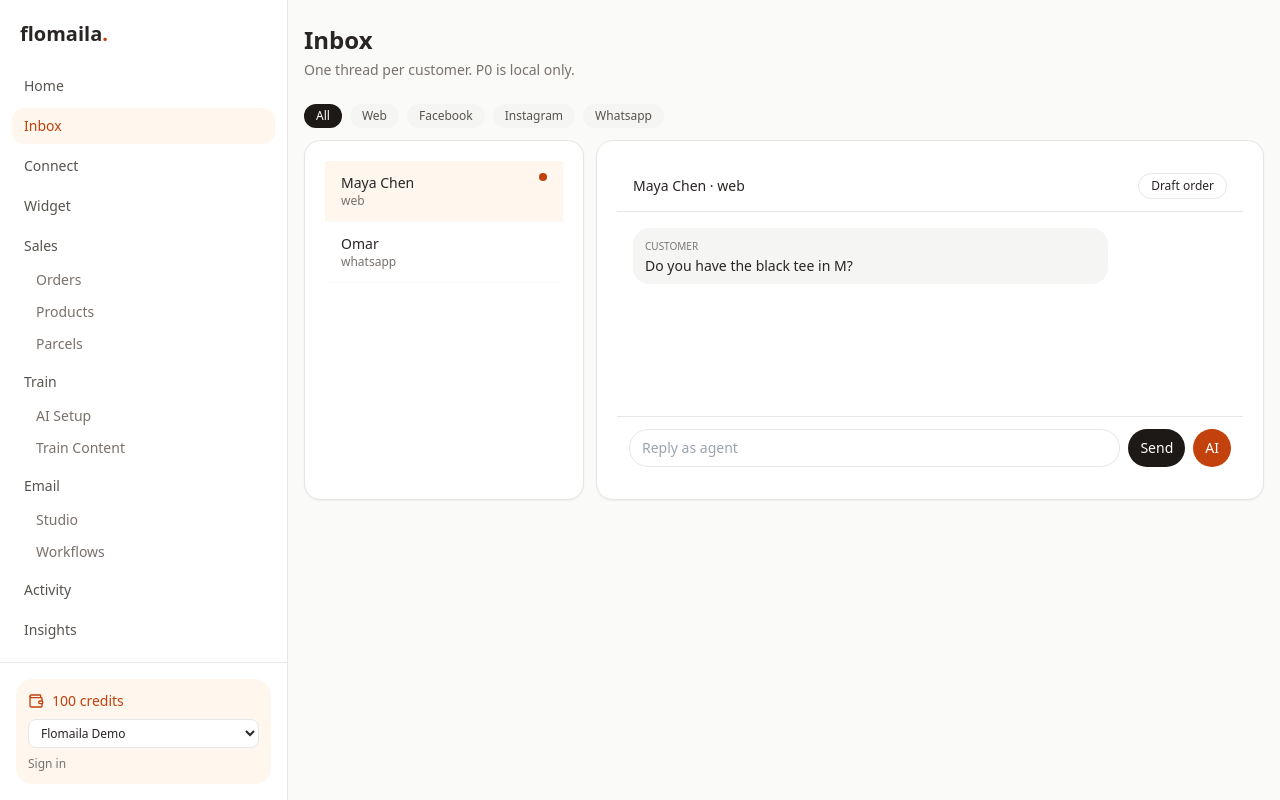
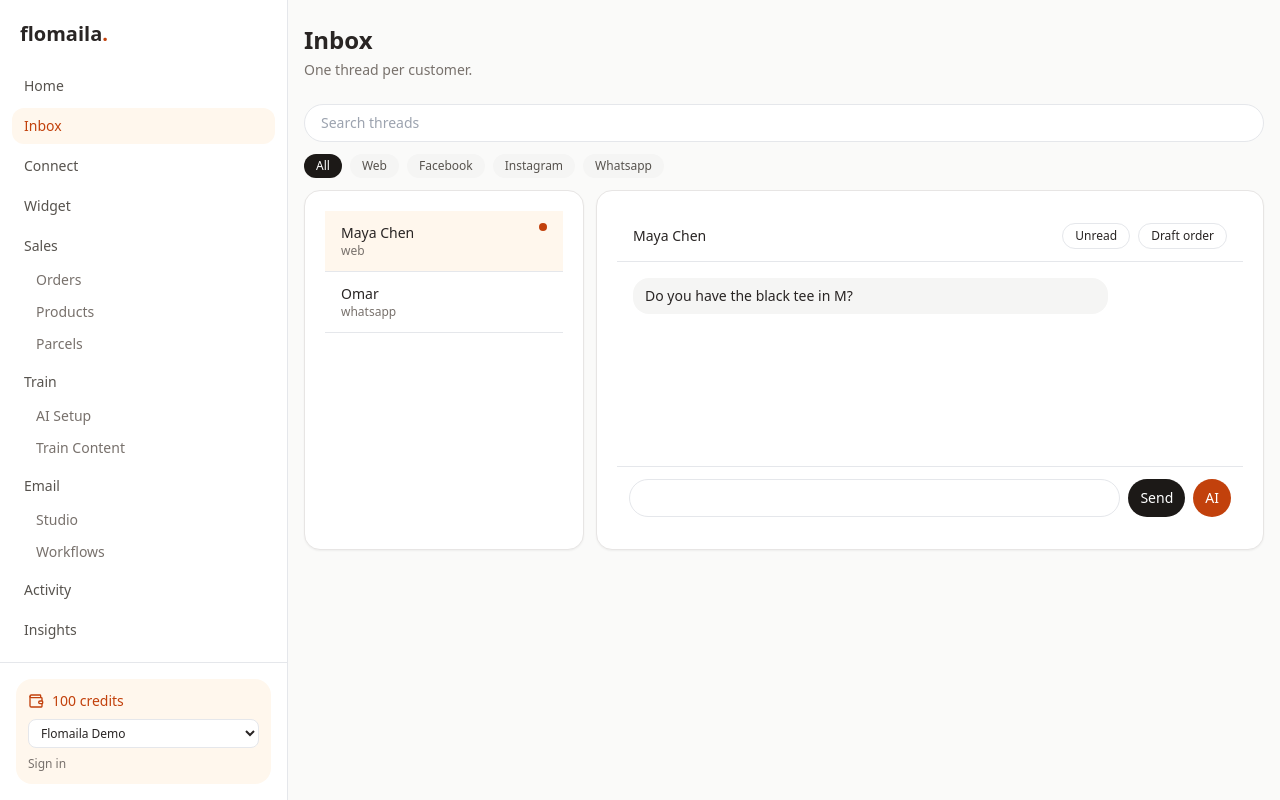
Before and after one commit to hasdit/flomaila-web, a Next.js app: page /inbox in a window 1280 px wide. Built offline with nearby package versions, Linux system fonts and the light colour scheme.

Commit message:
feat(inbox): search box and mark unread

```diff
--- a/app/inbox/page.tsx
+++ b/app/inbox/page.tsx
@@ -3,15 +3,16 @@ import { useEffect, useState } from "react";
 import { Card, PageHeader } from "@/components/app-shell";
 import { loadProducts } from "@/lib/catalog";
 import { draftOrder } from "@/lib/orders";
-import { loadThreads, markRead, replyToThread, type Channel, type Thread } from "@/lib/inbox";
+import { loadThreads, markRead, markUnread, replyToThread, type Channel, type Thread } from "@/lib/inbox";
 const filters: ("all" | Channel)[] = ["all", "web", "facebook", "instagram", "whatsapp"];
 export default function InboxPage() {
   const [threads, setThreads] = useState<Thread[]>([]);
   const [active, setActive] = useState("");
   const [filter, setFilter] = useState<(typeof filters)[number]>("all");
   const [input, setInput] = useState("");
+  const [q, setQ] = useState("");
   useEffect(() => { const list = loadThreads(); setThreads(list); setActive(list[0]?.id || ""); }, []);
-  const visible = threads.filter((t) => filter === "all" || t.channel === filter);
+  const visible = threads.filter((t) => (filter === "all" || t.channel === filter) && (!q.trim() || (t.name + t.channel).toLowerCase().includes(q.toLowerCase())));
   const thread = threads.find((t) => t.id === active);
   async function send(as: "agent" | "ai") {
     const text = input.trim(); if (!thread || !text) return; setInput("");
@@ -23,11 +24,12 @@ export default function InboxPage() {
   }
   return (
     <>
-      <PageHeader title="Inbox" desc="One thread per customer. P0 is local only." />
+      <PageHeader title="Inbox" desc="One thread per customer." />
+      <input value={q} onChange={(e) => setQ(e.target.value)} placeholder="Search threads" className="mb-3 w-full rounded-full border px-4 py-2 text-sm" />
       <div className="mb-3 flex gap-2 overflow-x-auto text-xs">{filters.map((c) => <button key={c} type="button" onClick={() => setFilter(c)} className={`rounded-full px-3 py-1 capitalize ${filter === c ? "bg-stone-900 text-white" : "bg-stone-100 text-stone-600"}`}>{c}</button>)}</div>
       <div className="grid gap-3 lg:grid-cols-[280px_1fr]">
         <Card className="p-0">{visible.map((t) => (
-          <button key={t.id} type="button" onClick={() => { setActive(t.id); setThreads(markRead(t.id)); }} className={`block w-full border-b border-stone-50 px-4 py-3 text-left ${t.id === active ? "bg-brand-tint" : ""}`}>
+          <button key={t.id} type="button" onClick={() => { setActive(t.id); setThreads(markRead(t.id)); }} className={`block w-full border-b px-4 py-3 text-left ${t.id === active ? "bg-brand-tint" : ""}`}>
             <div className="flex justify-between text-sm"><span className="font-medium">{t.name}</span>{t.unread ? <span className="h-2 w-2 rounded-full bg-brand" /> : null}</div>
             <p className="truncate text-xs text-stone-500">{t.channel}</p>
           </button>
@@ -36,18 +38,21 @@ export default function InboxPage() {
           {!thread ? <p className="p-8 text-center text-sm text-stone-500">Pick a thread.</p> : (
             <>
               <div className="flex items-center justify-between border-b px-4 py-3 text-sm font-medium">
-                <span>{thread.name} · {thread.channel}</span>
-                <button type="button" className="rounded-full border px-3 py-1 text-xs" onClick={() => {
-                  const p = loadProducts()[0];
-                  const order = draftOrder({ threadId: thread.id, customer: thread.name, channel: thread.channel, lines: p ? [{ sku: p.sku, title: p.title, qty: 1, price: p.price, currency: p.currency }] : [{ sku: "TBD", title: "Draft line", qty: 1, price: 0, currency: "USD" }] });
-                  setThreads(replyToThread(thread.id, "agent", `Draft ${order.id} created. Confirm on Orders.`));
-                }}>Draft order</button>
+                <span>{thread.name}</span>
+                <div className="flex gap-2">
+                  <button type="button" className="rounded-full border px-3 py-1 text-xs" onClick={() => setThreads(markUnread(thread.id))}>Unread</button>
+                  <button type="button" className="rounded-full border px-3 py-1 text-xs" onClick={() => {
+                    const p = loadProducts()[0];
+                    const order = draftOrder({ threadId: thread.id, customer: thread.name, channel: thread.channel, lines: p ? [{ sku: p.sku, title: p.title, qty: 1, price: p.price, currency: p.currency }] : [{ sku: "TBD", title: "Draft line", qty: 1, price: 0, currency: "USD" }] });
+                    setThreads(replyToThread(thread.id, "agent", "Draft " + order.id + " created."));
+                  }}>Draft order</button>
+                </div>
               </div>
               <div className="flex-1 space-y-2 overflow-y-auto p-4">{thread.messages.map((m) => (
-                <div key={m.id} className={`max-w-[80%] rounded-2xl px-3 py-2 text-sm ${m.from === "customer" ? "bg-stone-100" : m.from === "ai" ? "ml-auto bg-brand-tint" : "ml-auto bg-stone-900 text-white"}`}><p className="text-[10px] uppercase opacity-60">{m.from}</p>{m.text}</div>
+                <div key={m.id} className={`max-w-[80%] rounded-2xl px-3 py-2 text-sm ${m.from === "customer" ? "bg-stone-100" : m.from === "ai" ? "ml-auto bg-brand-tint" : "ml-auto bg-stone-900 text-white"}`}>{m.text}</div>
               ))}</div>
               <div className="flex gap-2 border-t p-3">
-                <input value={input} onChange={(e) => setInput(e.target.value)} onKeyDown={(e) => e.key === "Enter" && send("agent")} className="flex-1 rounded-full border px-3 py-2 text-sm" placeholder="Reply as agent" />
+                <input value={input} onChange={(e) => setInput(e.target.value)} onKeyDown={(e) => e.key === "Enter" && send("agent")} className="flex-1 rounded-full border px-3 py-2 text-sm" />
                 <button type="button" onClick={() => send("agent")} className="rounded-full bg-stone-900 px-3 py-2 text-sm text-white">Send</button>
                 <button type="button" onClick={() => send("ai")} className="rounded-full bg-brand px-3 py-2 text-sm text-white">AI</button>
               </div>
```
